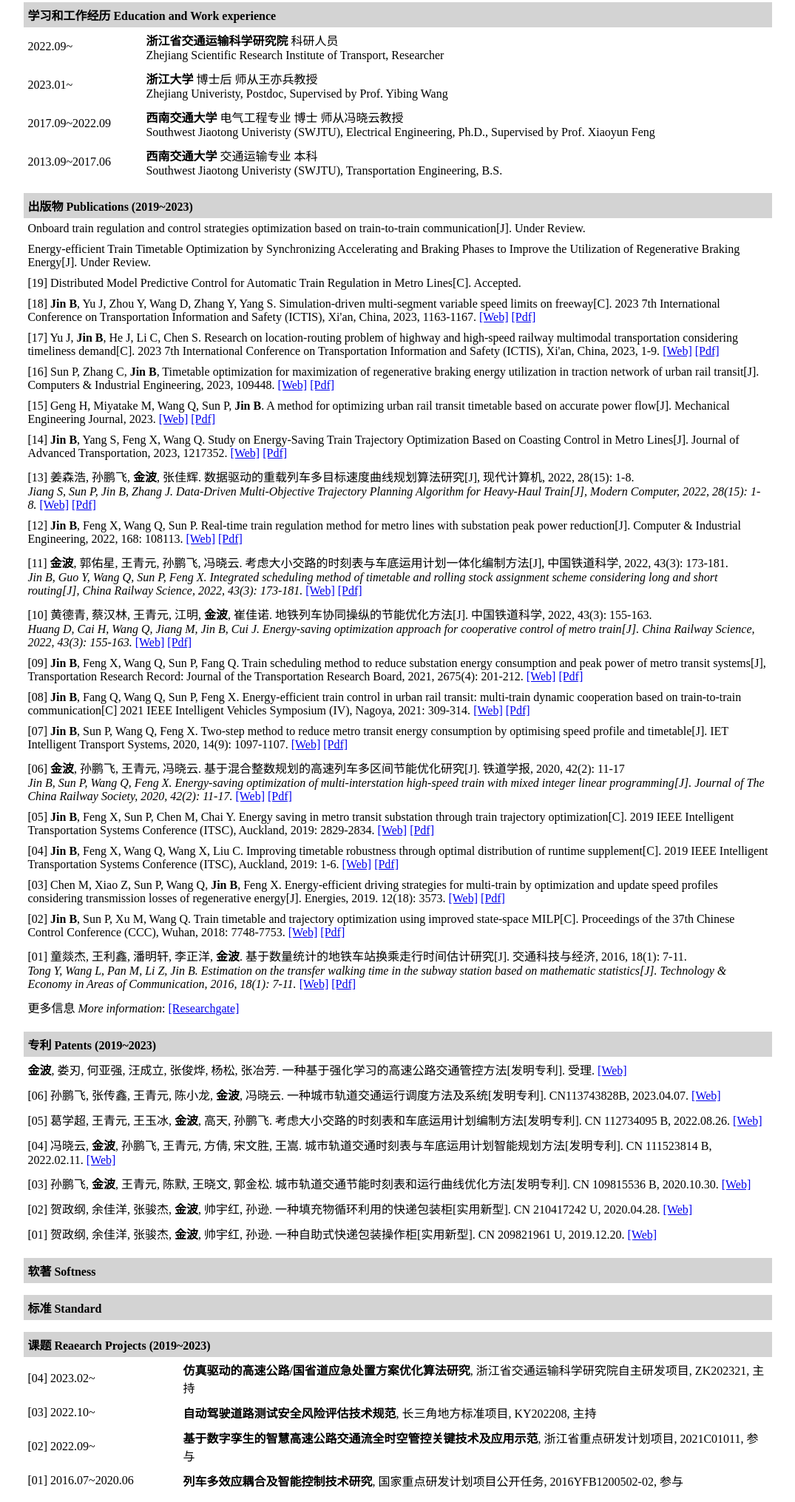
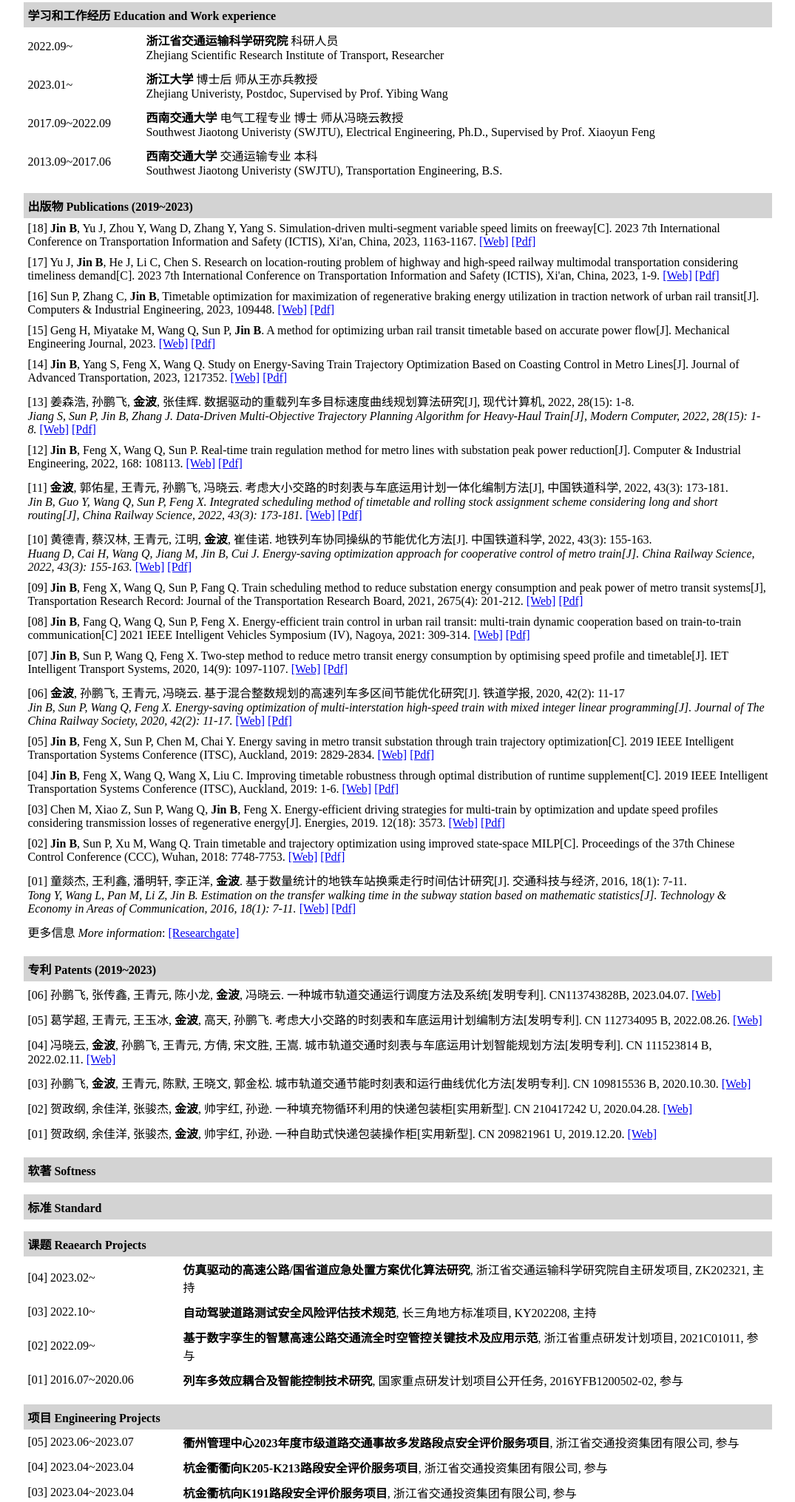
Before and after one commit to Jinbo0201/Jinbo0201.github.io, a plain HTML site: page index.html in a window 1280 px wide. Shown: the part 272-2303 px from the top of the page at 74% size, without its empty margins (102-1177 px from the left). Drawn offline with Linux system fonts and the light colour scheme.

Commit message:
update-20231217

```diff
--- a/index.html
+++ b/index.html
@@ -73,48 +73,25 @@
 
 <p></p>
 
-<!--<table width="80%" height="30%" cellpadding="5px" cellspacing="0" border="1" align="center" style="border: none;" >-->
-<!--    <tr align="left">-->
-<!--        <th colspan="7" bgcolor="lightgray" style="border: none;">工作经历 Work experience</th>-->
-<!--    </tr>-->
-<!--    <tr>-->
-<!--        <td width="150" colspan="1" align="left" style="border: none;">2022.09~ </td>-->
-<!--        <td width="100" colspan="3" align="left" style="border: none;">-->
-<!--            <b>浙江省交通运输科学研究院</b>  科研人员-->
-<!--            <br/>Zhejiang Scientific Research Institute of Transport, Researcher-->
-<!--        </td>-->
-<!--    </tr>-->
-<!--	<tr>-->
-<!--        <td width="150" colspan="1" align="left" style="border: none;">2023.01~ </td>-->
-<!--        <td width="100" colspan="3" align="left" style="border: none;">-->
-<!--            <b>浙江大学</b> 博士后 师从王亦兵教授-->
-<!--            <br/>Zhejiang Univeristy, Postdoctor, Supervised by Prof. Yibing Wang-->
-<!--        </td>-->
-<!--    </tr>-->
-
-<!--</table>-->
-
-<!--<p></p>-->
-
 <table width="80%" height="30%" cellpadding="5px" cellspacing="0" border="1" align="center" style="border: none;" >
     <tr align="left">
         <th colspan="7" bgcolor="lightgray" style="border: none;">出版物 Publications (2019~2023)</th>
     </tr>
-        <tr>
-        <td colspan="7" align="left" style="border: none;">
-            Onboard train regulation and control strategies optimization based on train-to-train communication[J]. Under Review.
-        </td>
-    </tr>
-    <tr>
-        <td colspan="7" align="left" style="border: none;">
-            Energy-efficient Train Timetable Optimization by Synchronizing Accelerating and Braking Phases to Improve the Utilization of Regenerative Braking Energy[J]. Under Review.
-        </td>
-    </tr>
-        <tr>
-        <td colspan="7" align="left" style="border: none;">
-            [19] Distributed Model Predictive Control for Automatic Train Regulation in Metro Lines[C]. Accepted.
-        </td>
-    </tr>
+<!--    <tr>-->
+<!--        <td colspan="7" align="left" style="border: none;">-->
+<!--            Onboard train regulation and control strategies optimization based on train-to-train communication[J]. Under Review.-->
+<!--        </td>-->
+<!--    </tr>-->
+<!--    <tr>-->
+<!--        <td colspan="7" align="left" style="border: none;">-->
+<!--            Energy-efficient Train Timetable Optimization by Synchronizing Accelerating and Braking Phases to Improve the Utilization of Regenerative Braking Energy[J]. Under Review.-->
+<!--        </td>-->
+<!--    </tr>-->
+<!--        <tr>-->
+<!--        <td colspan="7" align="left" style="border: none;">-->
+<!--            [19] Distributed Model Predictive Control for Automatic Train Regulation in Metro Lines[C]. Accepted.-->
+<!--        </td>-->
+<!--    </tr>-->
     <tr>
         <td colspan="7" align="left" style="border: none;">
             [18] <b>Jin B</b>, Yu J, Zhou Y, Wang D, Zhang Y, Yang S. Simulation-driven multi-segment variable speed limits on freeway[C]. 2023 7th International Conference on Transportation Information and Safety (ICTIS), Xi'an, China, 2023, 1163-1167.
@@ -260,12 +237,12 @@
     <tr align="left">
         <th colspan="7" bgcolor="lightgray" style="border: none;">专利 Patents (2019~2023)</th>
     </tr>
-	<tr>
-        <td colspan="7" align="left" style="border: none;">
-            <b>金波</b>, 娄刃, 何亚强, 汪成立, 张俊烨, 杨松, 张冶芳. 一种基于强化学习的高速公路交通管控方法[发明专利]. 受理.
-            <a href="https://kns.cnki.net/kcms2/article/abstract?v=lxIxReJOxldtQgcWBpxlLLdbsdzVJKz8D79QXnmMBPZHFLNb1hG7aXc8Mr9yHPwsZFhF_8QXDTktkmC9FjKo5AX5kUsTzWH6TgESIzNzQySprgmI-uplHIXtohSd9GM3N8ts2BU_by8=&uniplatform=NZKPT&language=CHS">[Web]</a>
-        </td>
-    </tr>
+<!--	<tr>-->
+<!--        <td colspan="7" align="left" style="border: none;">-->
+<!--            <b>金波</b>, 娄刃, 何亚强, 汪成立, 张俊烨, 杨松, 张冶芳. 一种基于强化学习的高速公路交通管控方法[发明专利]. 受理.-->
+<!--            <a href="https://kns.cnki.net/kcms2/article/abstract?v=lxIxReJOxldtQgcWBpxlLLdbsdzVJKz8D79QXnmMBPZHFLNb1hG7aXc8Mr9yHPwsZFhF_8QXDTktkmC9FjKo5AX5kUsTzWH6TgESIzNzQySprgmI-uplHIXtohSd9GM3N8ts2BU_by8=&uniplatform=NZKPT&language=CHS">[Web]</a>-->
+<!--        </td>-->
+<!--    </tr>-->
 	<tr>
         <td colspan="7" align="left" style="border: none;">
             [06] 孙鹏飞, 张传鑫, 王青元, 陈小龙, <b>金波</b>, 冯晓云. 一种城市轨道交通运行调度方法及系统[发明专利]. CN113743828B, 2023.04.07.
@@ -310,11 +287,7 @@
     <tr align="left">
         <th colspan="7" bgcolor="lightgray" style="border: none;">软著 Softness</th>
     </tr>
-	<!-- <tr>
-        <td colspan="7" align="left" style="border: none;">
-            <b>金波</b>, 娄刃, 韩霄, 汪成立, 何亚强, 姚佳娜, 杨松, 张冶芳. 一种基于车车通信的列车运行优化方法、系统及存储介质[发明专利]. 受理.
-        </td>
-    </tr> -->
+
 
 </table>
 
@@ -324,11 +297,7 @@
     <tr align="left">
         <th colspan="7" bgcolor="lightgray" style="border: none;">标准 Standard</th>
     </tr>
-	<!-- <tr>
-        <td colspan="7" align="left" style="border: none;">
-            <b>金波</b>, 娄刃, 韩霄, 汪成立, 何亚强, 姚佳娜, 杨松, 张冶芳. 一种基于车车通信的列车运行优化方法、系统及存储介质[发明专利]. 受理.
-        </td>
-    </tr> -->
+
 
 </table>
 
@@ -336,7 +305,7 @@
 
 <table width="80%" height="30%" cellpadding="5px" cellspacing="0" border="1" align="center" style="border: none;" >
     <tr align="left">
-        <th colspan="7" bgcolor="lightgray" style="border: none;">课题 Reaearch Projects (2019~2023)</th>
+        <th colspan="7" bgcolor="lightgray" style="border: none;">课题 Reaearch Projects</th>
     </tr>
 	<tr>
         <td width="200" colspan="1" align="left" style="border: none;">[04] 2023.02~ </td>
@@ -380,7 +349,7 @@
 
 <table width="80%" height="30%" cellpadding="5px" cellspacing="0" border="1" align="center" style="border: none;" >
     <tr align="left">
-        <th colspan="7" bgcolor="lightgray" style="border: none;">项目 Engineering Projects (2019~2023)</th>
+        <th colspan="7" bgcolor="lightgray" style="border: none;">项目 Engineering Projects</th>
     </tr>
         <tr>
         <td width="200" colspan="1" align="left" style="border: none;">[05] 2023.06~2023.07 </td>
@@ -406,12 +375,6 @@
             <b>杭金衢衢向K187路段安全评价服务项目</b>, 浙江省交通投资集团有限公司, 参与
         </td>
     </tr>
-<!--	<tr>    -->
-<!--        <td width="200" colspan="1" align="left" style="border: none;">[02] 2022.11~2023.08 </td>-->
-<!--        <td width="100" colspan="3" align="left" style="border: none;">-->
-<!--            <b>绍兴管理中心防台防汛抗冰雪管理系统课题研究</b>, 紫光路安科技有限公司, 参与-->
-<!--        </td>-->
-<!--    </tr> 	-->
     <tr>
         <td width="200" colspan="1" align="left" style="border: none;">[01] 2019.07~2022.07 </td>
         <td width="100" colspan="3" align="left" style="border: none;">
@@ -426,18 +389,7 @@
     <tr align="left">
         <th colspan="7" bgcolor="lightgray" style="border: none;">获奖 Awards</th>
     </tr>
-<!--    <tr>    -->
-<!--        <td width="200" colspan="1" align="left" style="border: none;">[02] 2020.09 </td>-->
-<!--        <td width="100" colspan="3" align="left" style="border: none;">-->
-<!--            <b>四川省“互联网+”学生创新创业大赛</b>, 银奖-->
-<!--        </td>-->
-<!--    </tr> -->
-<!--    <tr>    -->
-<!--        <td width="200" colspan="1" align="left" style="border: none;">[01] 2019.12 </td>-->
-<!--        <td width="100" colspan="3" align="left" style="border: none;">-->
-<!--            <b>四川省“互联网+”学生创新创业大赛</b>, 铜奖-->
-<!--        </td>-->
-<!--    </tr>-->
+
 
 </table>
 
```
